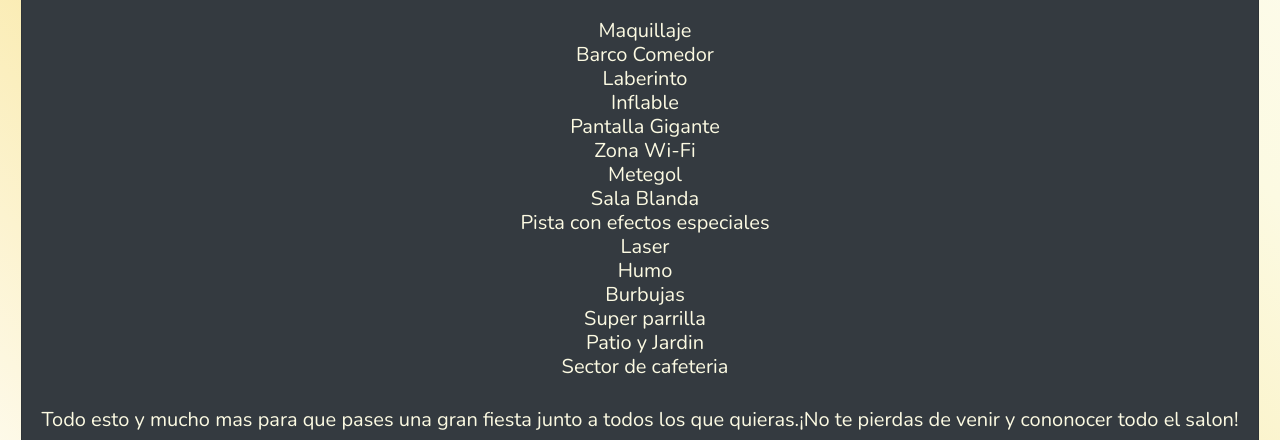
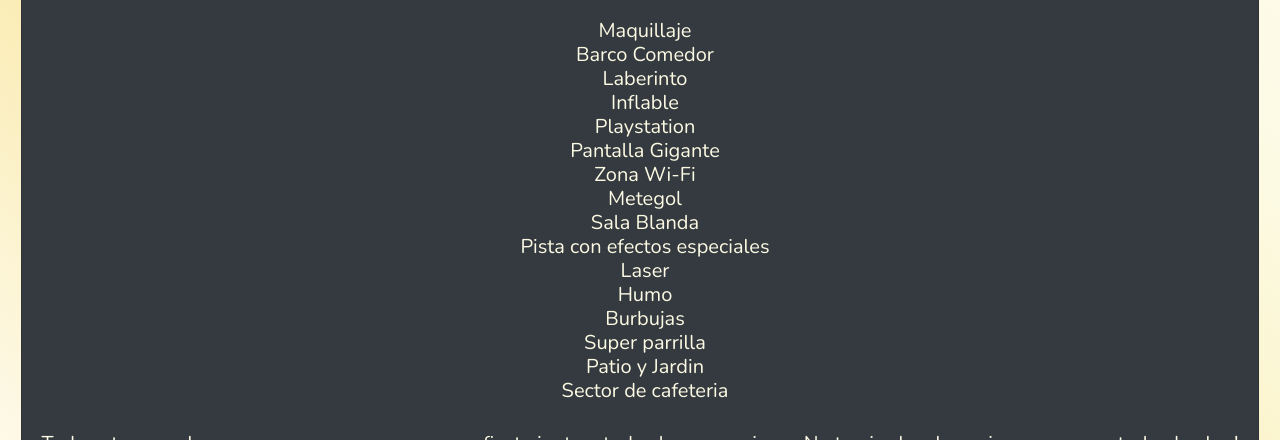
Before and after one commit to evelyncent/puertopirataCopia, a website: page views/servicios.html in a window 1280 px wide. Shown: the part 660-1100 px from the top of the page. Drawn offline with nearby package versions, Linux system fonts and the light colour scheme; a web font is replaced by a local one.

Commit message:
animaciones

```diff
--- a/views/servicios.html
+++ b/views/servicios.html
@@ -76,6 +76,7 @@
       <li class=" Servicios__div--p">Barco Comedor</li>
       <li class=" Servicios__div--p">Laberinto</li>
       <li class=" Servicios__div--p">Inflable</li>
+      <li class=" Servicios__div--p">Playstation</li>
 
       <li class=" Servicios__div--p">Pantalla Gigante</li>
       <li class=" Servicios__div--p">Zona Wi-Fi</li>
```
